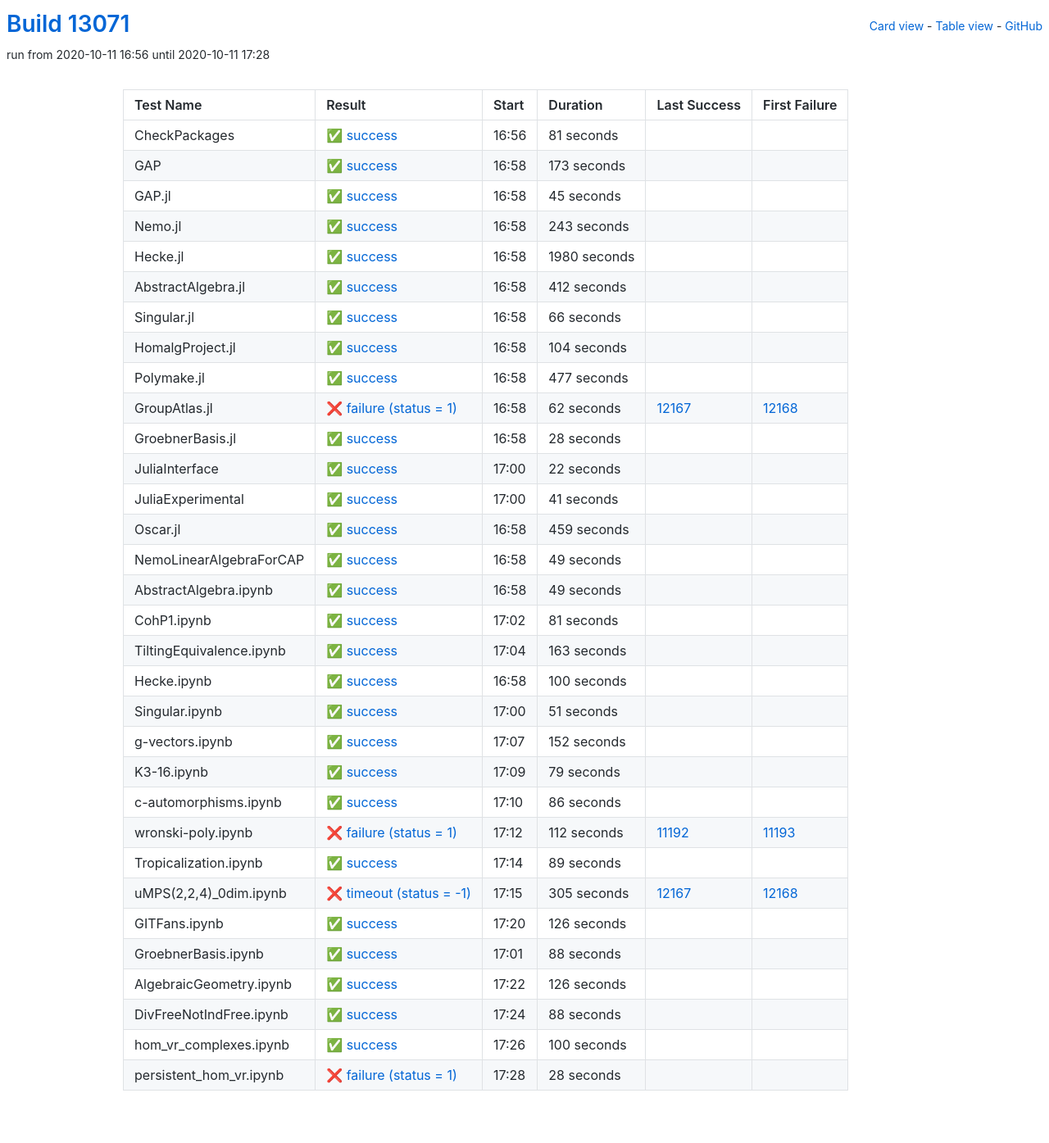
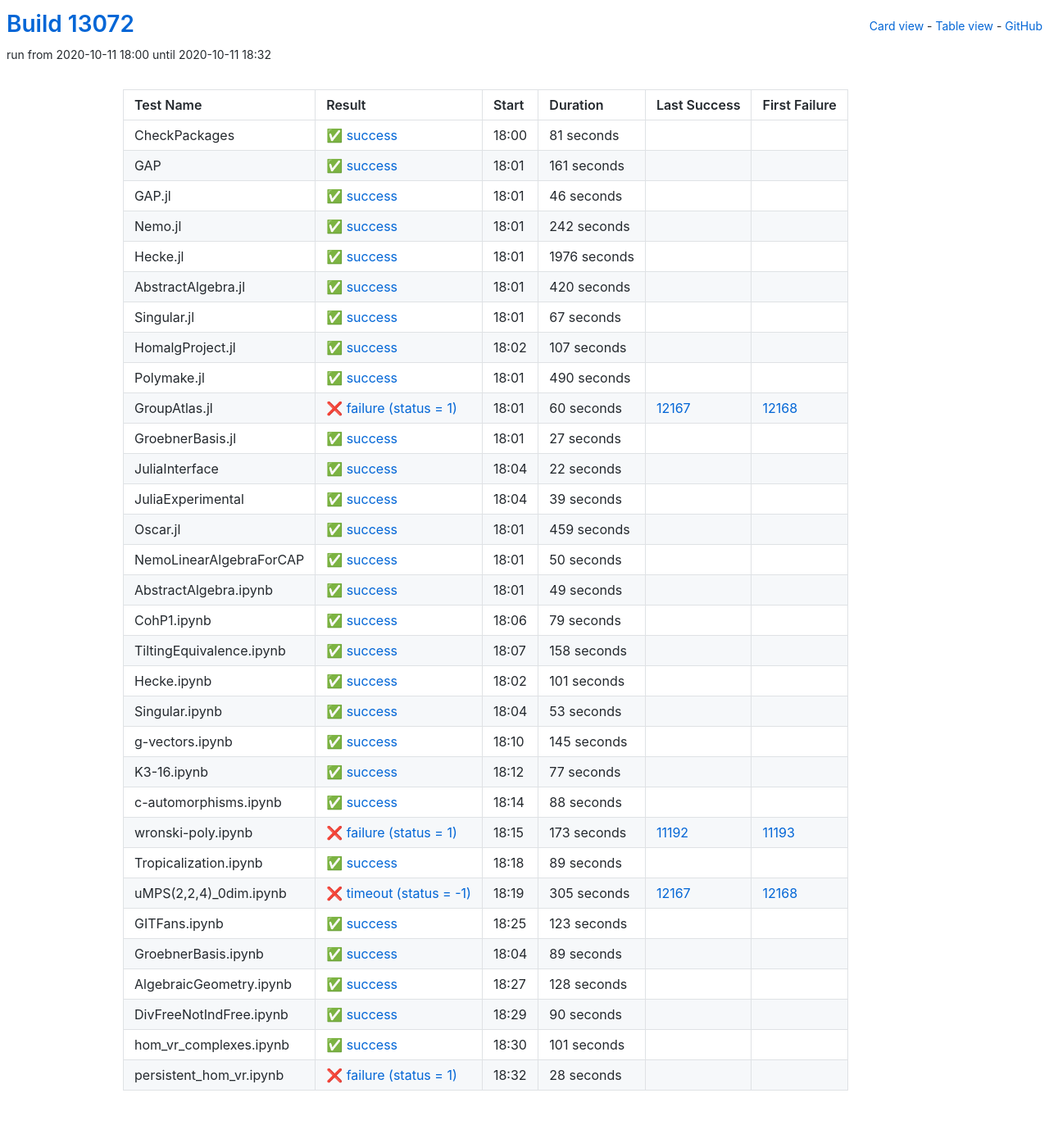
Before and after one commit to oscar-system/oscar-ci-status, a Jekyll site: the page built from table.html, in a window 1280 px wide. Shown: the whole page at 82% size. Built offline with Jekyll 4.4.1, drawn with Linux system fonts in a browser that asks for light colours.

Commit message:
Build #13072

```diff
--- a/_data/ci.yml
+++ b/_data/ci.yml
@@ -1,6 +1,6 @@
 ---
-build: 13071
-build_url: https://oscarci.mathematik.uni-kl.de/job/oscar/13071/
+build: 13072
+build_url: https://oscarci.mathematik.uni-kl.de/job/oscar/13072/
 job: oscar
 organization: oscar-system
 repo: oscar-ci-status
@@ -8,8 +8,8 @@
 tests:
 - name: CheckPackages
   id: checkpackages
-  log: https://oscarci.mathematik.uni-kl.de/job/oscar/13071/artifact/logs/build-13071/CheckPackages.log
-  start: 2020-10-11 16:56
+  log: https://oscarci.mathematik.uni-kl.de/job/oscar/13072/artifact/logs/build-13072/CheckPackages.log
+  start: 2020-10-11 18:00
   success: true
   exitcode: 0
   status: success
@@ -20,128 +20,128 @@
   first_failure_url:
 - name: GAP
   id: gap
-  log: https://oscarci.mathematik.uni-kl.de/job/oscar/13071/artifact/logs/build-13071/GAP.log
-  start: 2020-10-11 16:58
+  log: https://oscarci.mathematik.uni-kl.de/job/oscar/13072/artifact/logs/build-13072/GAP.log
+  start: 2020-10-11 18:01
   success: true
   exitcode: 0
   status: success
-  duration: 173
+  duration: 161
   last_success: false
   last_success_url:
   first_failure: false
   first_failure_url:
 - name: GAP.jl
   id: gap-jl
-  log: https://oscarci.mathematik.uni-kl.de/job/oscar/13071/artifact/logs/build-13071/GAP.jl.log
-  start: 2020-10-11 16:58
+  log: https://oscarci.mathematik.uni-kl.de/job/oscar/13072/artifact/logs/build-13072/GAP.jl.log
+  start: 2020-10-11 18:01
   success: true
   exitcode: 0
   status: success
-  duration: 45
+  duration: 46
   last_success: false
   last_success_url:
   first_failure: false
   first_failure_url:
 - name: Nemo.jl
   id: nemo-jl
-  log: https://oscarci.mathematik.uni-kl.de/job/oscar/13071/artifact/logs/build-13071/Nemo.jl.log
-  start: 2020-10-11 16:58
+  log: https://oscarci.mathematik.uni-kl.de/job/oscar/13072/artifact/logs/build-13072/Nemo.jl.log
+  start: 2020-10-11 18:01
   success: true
   exitcode: 0
   status: success
-  duration: 243
+  duration: 242
   last_success: false
   last_success_url:
   first_failure: false
   first_failure_url:
 - name: Hecke.jl
   id: hecke-jl
-  log: https://oscarci.mathematik.uni-kl.de/job/oscar/13071/artifact/logs/build-13071/Hecke.jl.log
-  start: 2020-10-11 16:58
+  log: https://oscarci.mathematik.uni-kl.de/job/oscar/13072/artifact/logs/build-13072/Hecke.jl.log
+  start: 2020-10-11 18:01
   success: true
   exitcode: 0
   status: success
-  duration: 1980
+  duration: 1976
   last_success: false
   last_success_url:
   first_failure: false
   first_failure_url:
 - name: AbstractAlgebra.jl
   id: abstractalgebra-jl
-  log: https://oscarci.mathematik.uni-kl.de/job/oscar/13071/artifact/logs/build-13071/AbstractAlgebra.jl.log
-  start: 2020-10-11 16:58
+  log: https://oscarci.mathematik.uni-kl.de/job/oscar/13072/artifact/logs/build-13072/AbstractAlgebra.jl.log
+  start: 2020-10-11 18:01
   success: true
   exitcode: 0
   status: success
-  duration: 412
+  duration: 420
   last_success: false
   last_success_url:
   first_failure: false
   first_failure_url:
 - name: Singular.jl
   id: singular-jl
-  log: https://oscarci.mathematik.uni-kl.de/job/oscar/13071/artifact/logs/build-13071/Singular.jl.log
-  start: 2020-10-11 16:58
+  log: https://oscarci.mathematik.uni-kl.de/job/oscar/13072/artifact/logs/build-13072/Singular.jl.log
+  start: 2020-10-11 18:01
   success: true
   exitcode: 0
   status: success
-  duration: 66
+  duration: 67
   last_success: false
   last_success_url:
   first_failure: false
   first_failure_url:
 - name: HomalgProject.jl
   id: homalgproject-jl
-  log: https://oscarci.mathematik.uni-kl.de/job/oscar/13071/artifact/logs/build-13071/HomalgProject.jl.log
-  start: 2020-10-11 16:58
+  log: https://oscarci.mathematik.uni-kl.de/job/oscar/13072/artifact/logs/build-13072/HomalgProject.jl.log
+  start: 2020-10-11 18:02
   success: true
   exitcode: 0
   status: success
-  duration: 104
+  duration: 107
   last_success: false
   last_success_url:
   first_failure: false
   first_failure_url:
 - name: Polymake.jl
   id: polymake-jl
-  log: https://oscarci.mathematik.uni-kl.de/job/oscar/13071/artifact/logs/build-13071/Polymake.jl.log
-  start: 2020-10-11 16:58
+  log: https://oscarci.mathematik.uni-kl.de/job/oscar/13072/artifact/logs/build-13072/Polymake.jl.log
+  start: 2020-10-11 18:01
   success: true
   exitcode: 0
   status: success
-  duration: 477
+  duration: 490
   last_success: false
   last_success_url:
   first_failure: false
   first_failure_url:
 - name: GroupAtlas.jl
   id: groupatlas-jl
-  log: https://oscarci.mathematik.uni-kl.de/job/oscar/13071/artifact/logs/build-13071/GroupAtlas.jl.log
-  start: 2020-10-11 16:58
+  log: https://oscarci.mathematik.uni-kl.de/job/oscar/13072/artifact/logs/build-13072/GroupAtlas.jl.log
+  start: 2020-10-11 18:01
   success: false
   exitcode: 1
   status: failure
-  duration: 62
+  duration: 60
   last_success: 12167
   last_success_url: https://oscarci.mathematik.uni-kl.de/job/oscar/12167/
   first_failure: 12168
   first_failure_url: https://oscarci.mathematik.uni-kl.de/job/oscar/12168/
 - name: GroebnerBasis.jl
   id: groebnerbasis-jl
-  log: https://oscarci.mathematik.uni-kl.de/job/oscar/13071/artifact/logs/build-13071/GroebnerBasis.jl.log
-  start: 2020-10-11 16:58
+  log: https://oscarci.mathematik.uni-kl.de/job/oscar/13072/artifact/logs/build-13072/GroebnerBasis.jl.log
+  start: 2020-10-11 18:01
   success: true
   exitcode: 0
   status: success
-  duration: 28
+  duration: 27
   last_success: false
   last_success_url:
   first_failure: false
   first_failure_url:
 - name: JuliaInterface
   id: juliainterface
-  log: https://oscarci.mathematik.uni-kl.de/job/oscar/13071/artifact/logs/build-13071/JuliaInterface.log
-  start: 2020-10-11 17:00
+  log: https://oscarci.mathematik.uni-kl.de/job/oscar/13072/artifact/logs/build-13072/JuliaInterface.log
+  start: 2020-10-11 18:04
   success: true
   exitcode: 0
   status: success
@@ -152,20 +152,20 @@
   first_failure_url:
 - name: JuliaExperimental
   id: juliaexperimental
-  log: https://oscarci.mathematik.uni-kl.de/job/oscar/13071/artifact/logs/build-13071/JuliaExperimental.log
-  start: 2020-10-11 17:00
+  log: https://oscarci.mathematik.uni-kl.de/job/oscar/13072/artifact/logs/build-13072/JuliaExperimental.log
+  start: 2020-10-11 18:04
   success: true
   exitcode: 0
   status: success
-  duration: 41
+  duration: 39
   last_success: false
   last_success_url:
   first_failure: false
   first_failure_url:
 - name: Oscar.jl
   id: oscar-jl
-  log: https://oscarci.mathematik.uni-kl.de/job/oscar/13071/artifact/logs/build-13071/Oscar.jl.log
-  start: 2020-10-11 16:58
+  log: https://oscarci.mathematik.uni-kl.de/job/oscar/13072/artifact/logs/build-13072/Oscar.jl.log
+  start: 2020-10-11 18:01
   success: true
   exitcode: 0
   status: success
@@ -176,20 +176,20 @@
   first_failure_url:
 - name: NemoLinearAlgebraForCAP
   id: nemolinearalgebraforcap
-  log: https://oscarci.mathematik.uni-kl.de/job/oscar/13071/artifact/logs/build-13071/NemoLinearAlgebraForCAP.log
-  start: 2020-10-11 16:58
+  log: https://oscarci.mathematik.uni-kl.de/job/oscar/13072/artifact/logs/build-13072/NemoLinearAlgebraForCAP.log
+  start: 2020-10-11 18:01
   success: true
   exitcode: 0
   status: success
-  duration: 49
+  duration: 50
   last_success: false
   last_success_url:
   first_failure: false
   first_failure_url:
 - name: AbstractAlgebra.ipynb
   id: abstractalgebra-ipynb
-  log: https://oscarci.mathematik.uni-kl.de/job/oscar/13071/artifact/logs/build-13071/AbstractAlgebra.ipynb.log
-  start: 2020-10-11 16:58
+  log: https://oscarci.mathematik.uni-kl.de/job/oscar/13072/artifact/logs/build-13072/AbstractAlgebra.ipynb.log
+  start: 2020-10-11 18:01
   success: true
   exitcode: 0
   status: success
@@ -200,68 +200,8 @@
   first_failure_url:
 - name: CohP1.ipynb
   id: cohp1-ipynb
-  log: https://oscarci.mathematik.uni-kl.de/job/oscar/13071/artifact/logs/build-13071/CohP1.ipynb.log
-  start: 2020-10-11 17:02
-  success: true
-  exitcode: 0
-  status: success
-  duration: 81
-  last_success: false
-  last_success_url:
-  first_failure: false
-  first_failure_url:
-- name: TiltingEquivalence.ipynb
-  id: tiltingequivalence-ipynb
-  log: https://oscarci.mathematik.uni-kl.de/job/oscar/13071/artifact/logs/build-13071/TiltingEquivalence.ipynb.log
-  start: 2020-10-11 17:04
-  success: true
-  exitcode: 0
-  status: success
-  duration: 163
-  last_success: false
-  last_success_url:
-  first_failure: false
-  first_failure_url:
-- name: Hecke.ipynb
-  id: hecke-ipynb
-  log: https://oscarci.mathematik.uni-kl.de/job/oscar/13071/artifact/logs/build-13071/Hecke.ipynb.log
-  start: 2020-10-11 16:58
-  success: true
-  exitcode: 0
-  status: success
-  duration: 100
-  last_success: false
-  last_success_url:
-  first_failure: false
-  first_failure_url:
-- name: Singular.ipynb
-  id: singular-ipynb
-  log: https://oscarci.mathematik.uni-kl.de/job/oscar/13071/artifact/logs/build-13071/Singular.ipynb.log
-  start: 2020-10-11 17:00
-  success: true
-  exitcode: 0
-  status: success
-  duration: 51
-  last_success: false
-  last_success_url:
-  first_failure: false
-  first_failure_url:
-- name: g-vectors.ipynb
-  id: g-vectors-ipynb
-  log: https://oscarci.mathematik.uni-kl.de/job/oscar/13071/artifact/logs/build-13071/g-vectors.ipynb.log
-  start: 2020-10-11 17:07
-  success: true
-  exitcode: 0
-  status: success
-  duration: 152
-  last_success: false
-  last_success_url:
-  first_failure: false
-  first_failure_url:
-- name: K3-16.ipynb
-  id: k3-16-ipynb
-  log: https://oscarci.mathematik.uni-kl.de/job/oscar/13071/artifact/logs/build-13071/K3-16.ipynb.log
-  start: 2020-10-11 17:09
+  log: https://oscarci.mathematik.uni-kl.de/job/oscar/13072/artifact/logs/build-13072/CohP1.ipynb.log
+  start: 2020-10-11 18:06
   success: true
   exitcode: 0
   status: success
@@ -270,34 +210,94 @@
   last_success_url:
   first_failure: false
   first_failure_url:
-- name: c-automorphisms.ipynb
-  id: c-automorphisms-ipynb
-  log: https://oscarci.mathematik.uni-kl.de/job/oscar/13071/artifact/logs/build-13071/c-automorphisms.ipynb.log
-  start: 2020-10-11 17:10
+- name: TiltingEquivalence.ipynb
+  id: tiltingequivalence-ipynb
+  log: https://oscarci.mathematik.uni-kl.de/job/oscar/13072/artifact/logs/build-13072/TiltingEquivalence.ipynb.log
+  start: 2020-10-11 18:07
   success: true
   exitcode: 0
   status: success
-  duration: 86
+  duration: 158
+  last_success: false
+  last_success_url:
+  first_failure: false
+  first_failure_url:
+- name: Hecke.ipynb
+  id: hecke-ipynb
+  log: https://oscarci.mathematik.uni-kl.de/job/oscar/13072/artifact/logs/build-13072/Hecke.ipynb.log
+  start: 2020-10-11 18:02
+  success: true
+  exitcode: 0
+  status: success
+  duration: 101
+  last_success: false
+  last_success_url:
+  first_failure: false
+  first_failure_url:
+- name: Singular.ipynb
+  id: singular-ipynb
+  log: https://oscarci.mathematik.uni-kl.de/job/oscar/13072/artifact/logs/build-13072/Singular.ipynb.log
+  start: 2020-10-11 18:04
+  success: true
+  exitcode: 0
+  status: success
+  duration: 53
+  last_success: false
+  last_success_url:
+  first_failure: false
+  first_failure_url:
+- name: g-vectors.ipynb
+  id: g-vectors-ipynb
+  log: https://oscarci.mathematik.uni-kl.de/job/oscar/13072/artifact/logs/build-13072/g-vectors.ipynb.log
+  start: 2020-10-11 18:10
+  success: true
+  exitcode: 0
+  status: success
+  duration: 145
+  last_success: false
+  last_success_url:
+  first_failure: false
+  first_failure_url:
+- name: K3-16.ipynb
+  id: k3-16-ipynb
+  log: https://oscarci.mathematik.uni-kl.de/job/oscar/13072/artifact/logs/build-13072/K3-16.ipynb.log
+  start: 2020-10-11 18:12
+  success: true
+  exitcode: 0
+  status: success
+  duration: 77
+  last_success: false
+  last_success_url:
+  first_failure: false
+  first_failure_url:
+- name: c-automorphisms.ipynb
+  id: c-automorphisms-ipynb
+  log: https://oscarci.mathematik.uni-kl.de/job/oscar/13072/artifact/logs/build-13072/c-automorphisms.ipynb.log
+  start: 2020-10-11 18:14
+  success: true
+  exitcode: 0
+  status: success
+  duration: 88
   last_success: false
   last_success_url:
   first_failure: false
   first_failure_url:
 - name: wronski-poly.ipynb
   id: wronski-poly-ipynb
-  log: https://oscarci.mathematik.uni-kl.de/job/oscar/13071/artifact/logs/build-13071/wronski-poly.ipynb.log
-  start: 2020-10-11 17:12
+  log: https://oscarci.mathematik.uni-kl.de/job/oscar/13072/artifact/logs/build-13072/wronski-poly.ipynb.log
+  start: 2020-10-11 18:15
   success: false
   exitcode: 1
   status: failure
-  duration: 112
+  duration: 173
   last_success: 11192
   last_success_url: https://oscarci.mathematik.uni-kl.de/job/oscar/11192/
   first_failure: 11193
   first_failure_url: https://oscarci.mathematik.uni-kl.de/job/oscar/11193/
 - name: Tropicalization.ipynb
   id: tropicalization-ipynb
-  log: https://oscarci.mathematik.uni-kl.de/job/oscar/13071/artifact/logs/build-13071/Tropicalization.ipynb.log
-  start: 2020-10-11 17:14
+  log: https://oscarci.mathematik.uni-kl.de/job/oscar/13072/artifact/logs/build-13072/Tropicalization.ipynb.log
+  start: 2020-10-11 18:18
   success: true
   exitcode: 0
   status: success
@@ -308,8 +308,8 @@
   first_failure_url:
 - name: uMPS(2,2,4)_0dim.ipynb
   id: umps-2-2-4-0dim-ipynb
-  log: https://oscarci.mathematik.uni-kl.de/job/oscar/13071/artifact/logs/build-13071/uMPS-2-2-4-_0dim.ipynb.log
-  start: 2020-10-11 17:15
+  log: https://oscarci.mathematik.uni-kl.de/job/oscar/13072/artifact/logs/build-13072/uMPS-2-2-4-_0dim.ipynb.log
+  start: 2020-10-11 18:19
   success: false
   exitcode: -1
   status: timeout
@@ -320,68 +320,68 @@
   first_failure_url: https://oscarci.mathematik.uni-kl.de/job/oscar/12168/
 - name: GITFans.ipynb
   id: gitfans-ipynb
-  log: https://oscarci.mathematik.uni-kl.de/job/oscar/13071/artifact/logs/build-13071/GITFans.ipynb.log
-  start: 2020-10-11 17:20
+  log: https://oscarci.mathematik.uni-kl.de/job/oscar/13072/artifact/logs/build-13072/GITFans.ipynb.log
+  start: 2020-10-11 18:25
   success: true
   exitcode: 0
   status: success
-  duration: 126
+  duration: 123
   last_success: false
   last_success_url:
   first_failure: false
   first_failure_url:
 - name: GroebnerBasis.ipynb
   id: groebnerbasis-ipynb
-  log: https://oscarci.mathematik.uni-kl.de/job/oscar/13071/artifact/logs/build-13071/GroebnerBasis.ipynb.log
-  start: 2020-10-11 17:01
+  log: https://oscarci.mathematik.uni-kl.de/job/oscar/13072/artifact/logs/build-13072/GroebnerBasis.ipynb.log
+  start: 2020-10-11 18:04
   success: true
   exitcode: 0
   status: success
-  duration: 88
+  duration: 89
   last_success: false
   last_success_url:
   first_failure: false
   first_failure_url:
 - name: AlgebraicGeometry.ipynb
   id: algebraicgeometry-ipynb
-  log: https://oscarci.mathematik.uni-kl.de/job/oscar/13071/artifact/logs/build-13071/AlgebraicGeometry.ipynb.log
-  start: 2020-10-11 17:22
+  log: https://oscarci.mathematik.uni-kl.de/job/oscar/13072/artifact/logs/build-13072/AlgebraicGeometry.ipynb.log
+  start: 2020-10-11 18:27
   success: true
   exitcode: 0
   status: success
-  duration: 126
+  duration: 128
   last_success: false
   last_success_url:
   first_failure: false
   first_failure_url:
 - name: DivFreeNotIndFree.ipynb
   id: divfreenotindfree-ipynb
-  log: https://oscarci.mathematik.uni-kl.de/job/oscar/13071/artifact/logs/build-13071/DivFreeNotIndFree.ipynb.log
-  start: 2020-10-11 17:24
+  log: https://oscarci.mathematik.uni-kl.de/job/oscar/13072/artifact/logs/build-13072/DivFreeNotIndFree.ipynb.log
+  start: 2020-10-11 18:29
   success: true
   exitcode: 0
   status: success
-  duration: 88
+  duration: 90
   last_success: false
   last_success_url:
   first_failure: false
   first_failure_url:
 - name: hom_vr_complexes.ipynb
   id: hom-vr-complexes-ipynb
-  log: https://oscarci.mathematik.uni-kl.de/job/oscar/13071/artifact/logs/build-13071/hom_vr_complexes.ipynb.log
-  start: 2020-10-11 17:26
+  log: https://oscarci.mathematik.uni-kl.de/job/oscar/13072/artifact/logs/build-13072/hom_vr_complexes.ipynb.log
+  start: 2020-10-11 18:30
   success: true
   exitcode: 0
   status: success
-  duration: 100
+  duration: 101
   last_success: false
   last_success_url:
   first_failure: false
   first_failure_url:
 - name: persistent_hom_vr.ipynb
   id: persistent-hom-vr-ipynb
-  log: https://oscarci.mathematik.uni-kl.de/job/oscar/13071/artifact/logs/build-13071/persistent_hom_vr.ipynb.log
-  start: 2020-10-11 17:28
+  log: https://oscarci.mathematik.uni-kl.de/job/oscar/13072/artifact/logs/build-13072/persistent_hom_vr.ipynb.log
+  start: 2020-10-11 18:32
   success: false
   exitcode: 1
   status: failure
```
Also changed, not shown: README.md.
